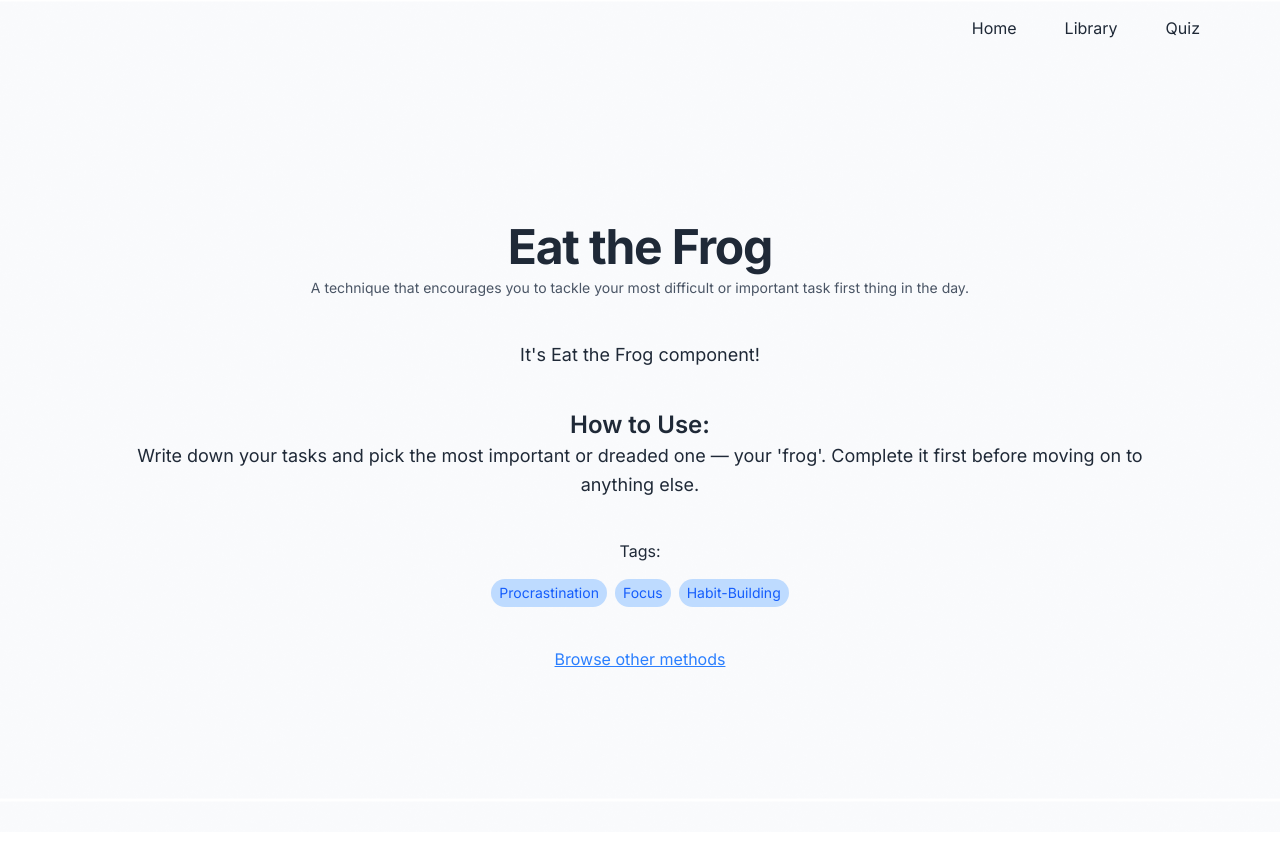
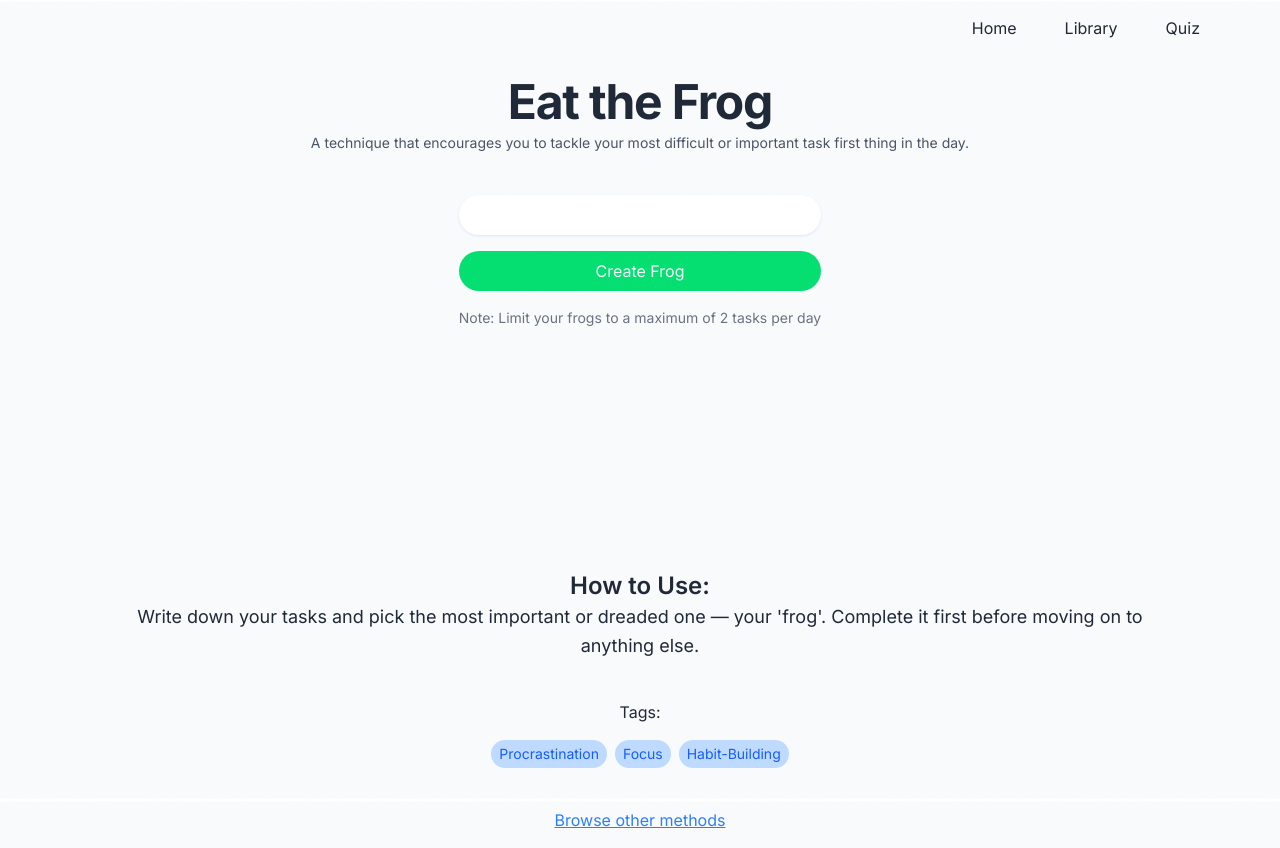
Before and after one commit to soylltari/interactive-productivity-methods, a React (Vite) app: page /library/eat-the-frog in a window 1280 px wide. Built offline with nearby package versions, Linux system fonts and the light colour scheme.

Commit message:
feat: implement task management functionality in EatTheFrog component

```diff
--- a/src/components/methods/EatTheFrog.jsx
+++ b/src/components/methods/EatTheFrog.jsx
@@ -1,3 +1,71 @@
+import { useState } from "react";
+
 export default function EatTheFrog({ methodData }) {
-  return <p>It's {methodData.name} component!</p>;
+  const [tasks, setTasks] = useState([]);
+  const [inputValue, setInputValue] = useState("");
+  const [animate, setAnimate] = useState(null);
+
+  function addTask() {
+    if (tasks.length === 2) return;
+    const task = {
+      id: Date.now(),
+      text: inputValue || "Frog",
+    };
+    setTasks([...tasks, task]);
+    setInputValue("");
+  }
+
+  function deleteTask(index) {
+    const newTasks = [...tasks];
+    newTasks.splice(index, 1);
+    setTasks(newTasks);
+  }
+
+  function handleClick(index) {
+    setAnimate(index);
+    setTimeout(() => {
+      deleteTask(index);
+      setAnimate(null);
+    }, 500);
+  }
+
+  return (
+    <>
+      <div className="flex flex-col gap-4">
+        <input
+          type="text"
+          value={inputValue}
+          onChange={(e) => setInputValue(e.target.value)}
+          className="bg-white border-0 shadow-sm shadow-blue-100 rounded-full focus:outline-none px-5 py-2 "
+        />
+        <button
+          onClick={addTask}
+          className="bg-green-400 text-gray-50 rounded-full p-2"
+        >
+          Create Frog
+        </button>
+        <p className="text-sm text-gray-500">
+          Note: Limit your frogs to a maximum of 2 tasks per day
+        </p>
+      </div>
+      <div className="flex gap-2.5 min-h-40">
+        {tasks.map((task, id) => (
+          <div
+            key={id}
+            onClick={() => handleClick(id)}
+            className={`flex flex-col flex-wrap justify-center max-w-40 ${
+              animate === id ? "animate-[bump_.5s_ease-in]" : ""
+            }`}
+          >
+            <p>{task.text}</p>
+            <img
+              src={methodData.icon}
+              alt={methodData.id}
+              className="h-40 w-40"
+            />
+          </div>
+        ))}
+      </div>
+    </>
+  );
 }
--- a/src/index.css
+++ b/src/index.css
@@ -34,3 +34,15 @@
     box-shadow: 0px 8px 32px 0 rgba(147, 197, 253, 0.9);
   }
 }
+
+@keyframes bump {
+  0% {
+    transform: scale(1);
+  }
+  20% {
+    transform: scale(1.1);
+  }
+  100% {
+    transform: scale(0);
+  }
+}
```
